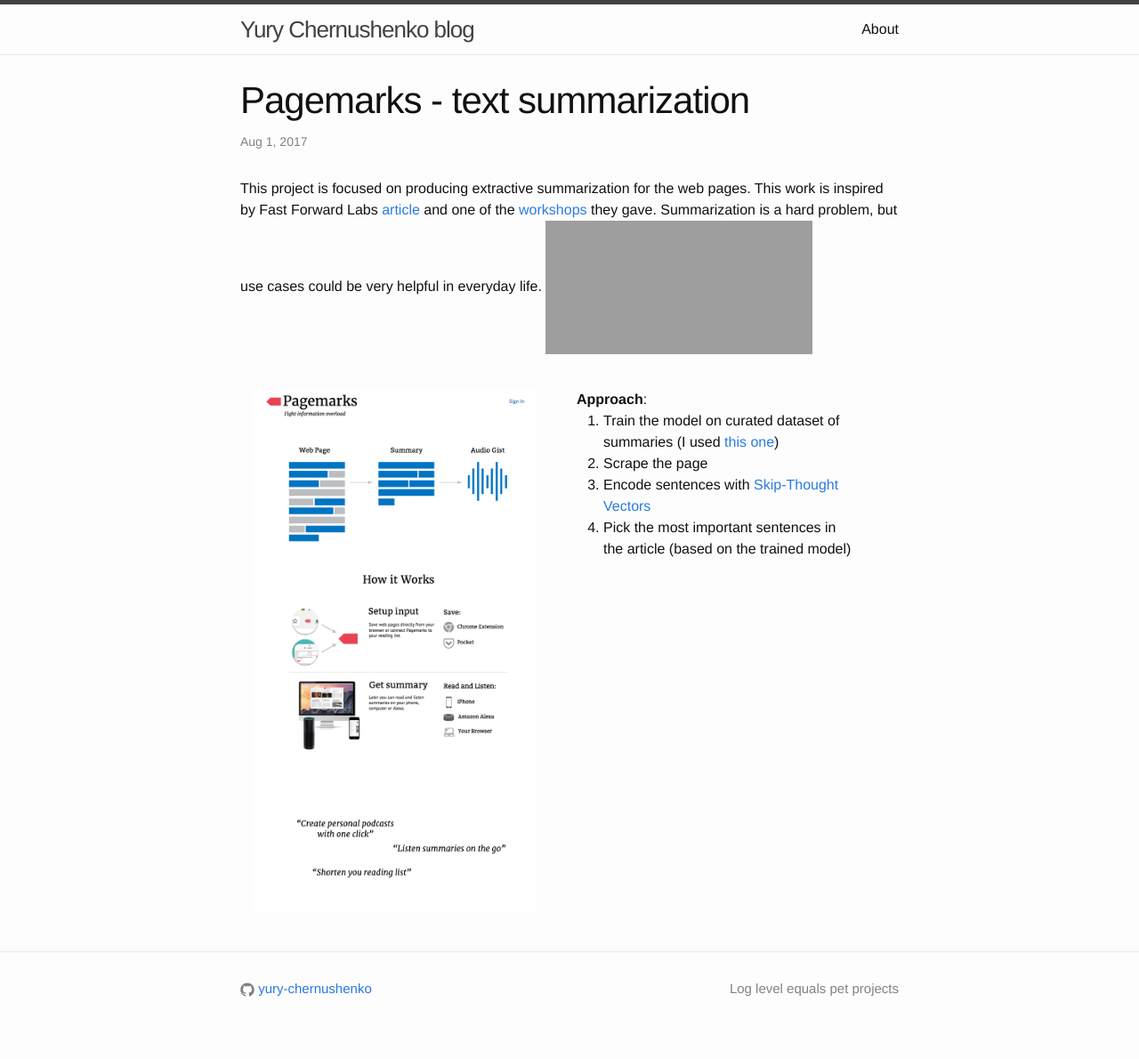
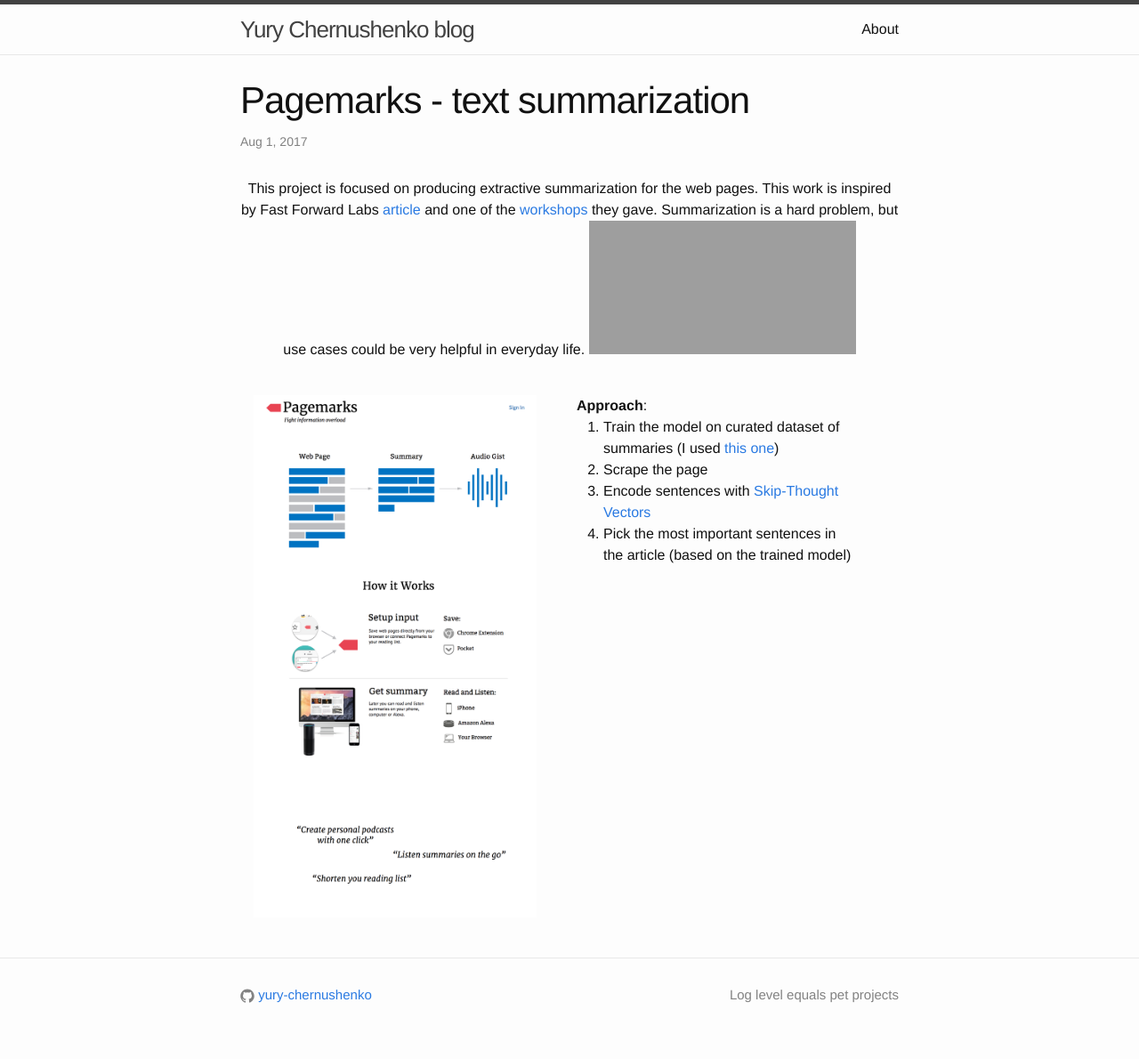
Before and after one commit to yury-chernushenko/yury-chernushenko.github.io, a Jekyll site: the page built from _posts/2017-08-01-pagemarks-summarization.md, in a window 1280 px wide. Shown: the whole page at 89% size. Built offline with Jekyll 4.4.1, drawn with Linux system fonts in a browser that asks for light colours; grey boxes are pictures that could not be loaded.

Commit message:
Pagemarks

```diff
--- a/_posts/2017-08-01-pagemarks-summarization.md
+++ b/_posts/2017-08-01-pagemarks-summarization.md
@@ -34,12 +34,12 @@
 <noscript><div><img src="https://mc.yandex.ru/watch/39542345" style="position:absolute; left:-9999px;" alt="" /></div></noscript>
 <!-- /Yandex.Metrika counter -->
 
-<div class="text-full-width">
+<div class="text-full-width" align="center">
     This project is focused on producing extractive summarization for the web pages. This work is inspired by Fast Forward Labs <a target="_blank" href="http://blog.fastforwardlabs.com/2016/04/11/new-tools-to-summarize-text.html">article</a> and one of the <a target="_blank" href="http://micha.codes/2017-qcon-deeplearning/#1">workshops</a> they gave.
 
     Summarization is a hard problem, but use cases could be very helpful in everyday life.
 
-    <iframe src="https://www.youtube.com/embed/-GHniIbwOvw" frameborder="0" allowfullscreen align="center"></iframe>
+    <iframe src="https://www.youtube.com/embed/-GHniIbwOvw" frameborder="0" allowfullscreen ></iframe>
 </div>
 
 <br>
```
